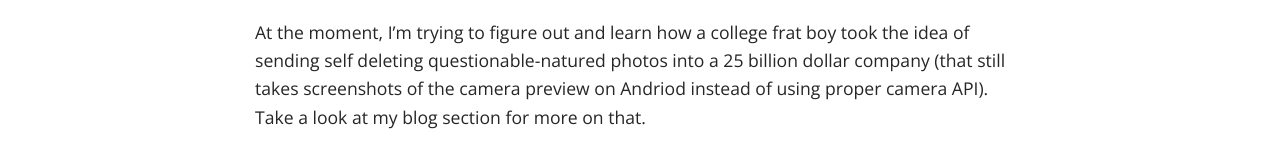
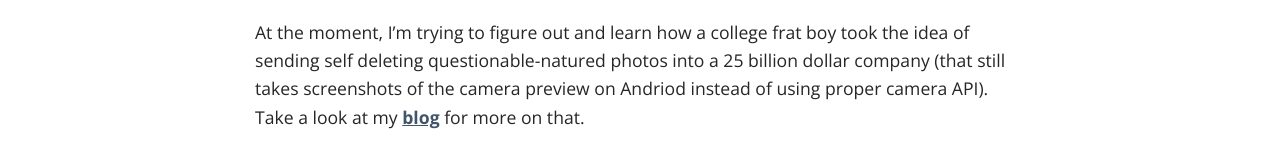
Before and after one commit to arnehuang/arnehuang.github-io, a Jekyll site: the page built from _pages/02_about.md, in a window 1280 px wide and 900 px high, scrolled down 97 px. Shown: the part 672-840 px from the top of the window. Built offline with Jekyll 4.4.1, drawn with Linux system fonts in a browser that asks for light colours; some web fonts are replaced.

Commit message:
Update 02_about.md

```diff
--- a/_pages/02_about.md
+++ b/_pages/02_about.md
@@ -7,4 +7,4 @@ permalink: /about/
 
   I love travelling, thinking about products, and awful music. Here's one of my all time <a href=" https://www.youtube.com/watch?v=iq_d8VSM0nw">favourites</a>.
 
-  At the moment, I'm trying to figure out and learn how a college frat boy took the idea of sending self deleting questionable-natured photos into a 25 billion dollar company (that still takes screenshots of the camera preview on Andriod instead of using proper camera API). Take a look at my blog section for more on that.
+  At the moment, I'm trying to figure out and learn how a college frat boy took the idea of sending self deleting questionable-natured photos into a 25 billion dollar company (that still takes screenshots of the camera preview on Andriod instead of using proper camera API). Take a look at my <a href=" https://arnehuang.github.io/blog/">blog</a> for more on that.
```
